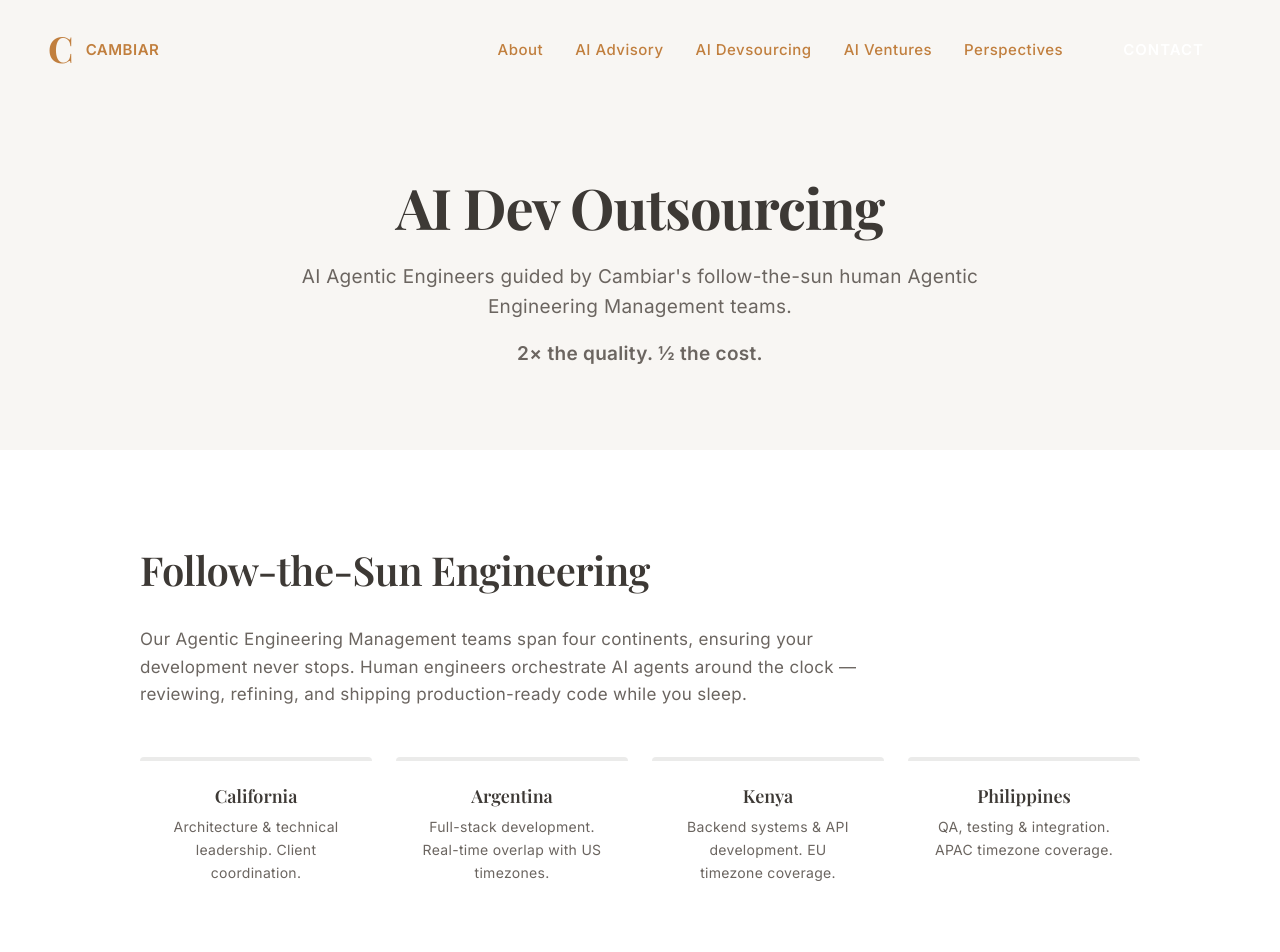
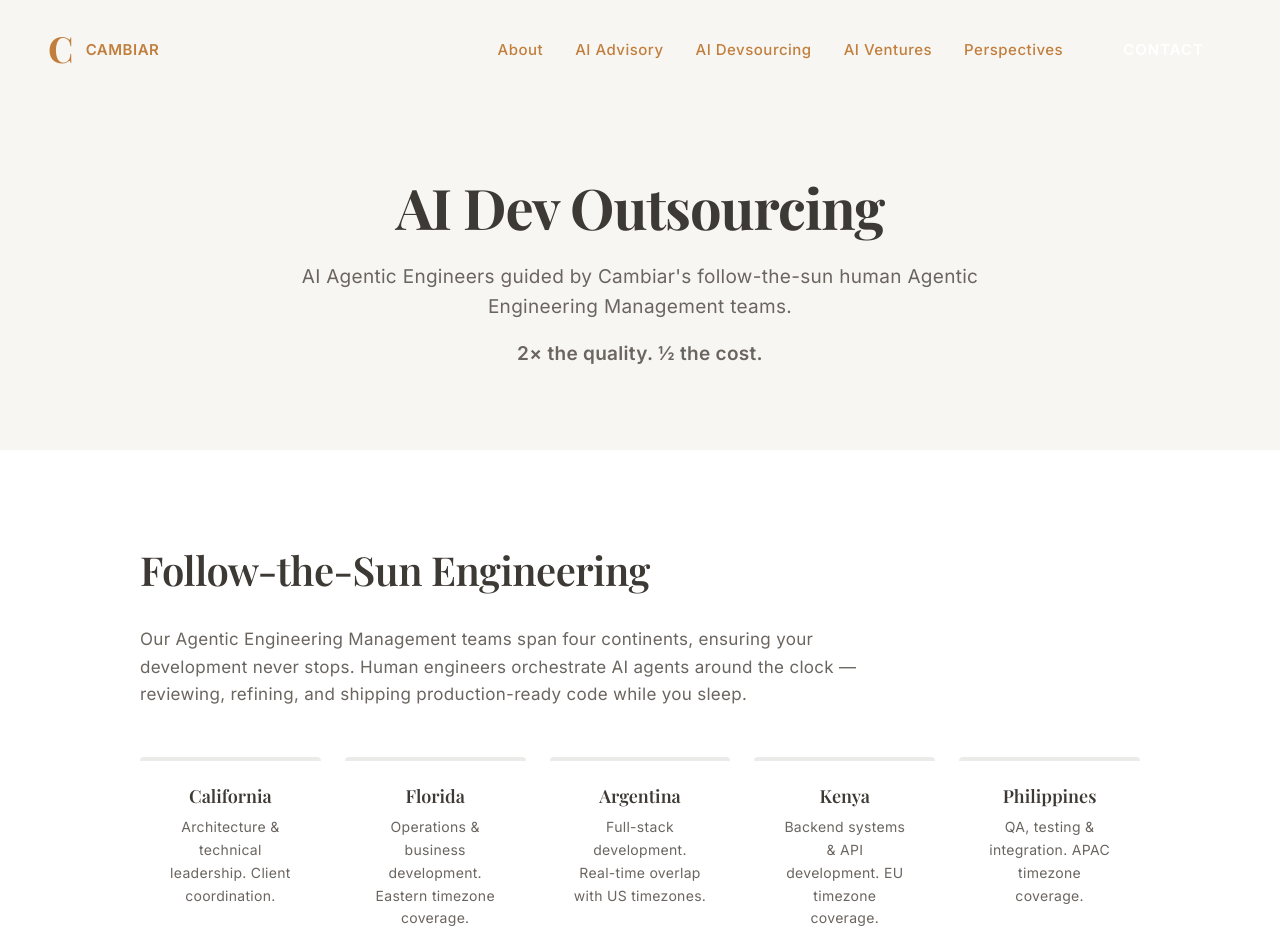
Before and after one commit to visionik/corp-website, a React (Vite) app: page /AI-developer-outsourcing in a window 1280 px wide. Shown: the top 952 px of the page. Built offline with nearby package versions, Linux system fonts and the light colour scheme; a web font is replaced by a local one.

Commit message:
feat(pages): add Florida location and OpenClaw to tools list
- Add Florida location to AI Dev Outsourcing follow-the-sun engineering
- Add OpenClaw to Advisory AI tools list (alphabetically ordered)

```diff
--- a/src/app/pages/AI-Devsourcing.tsx
+++ b/src/app/pages/AI-Devsourcing.tsx
@@ -27,11 +27,18 @@ export function AIDevsourcing() {
             Our Agentic Engineering Management teams span four continents, ensuring your development never stops. Human engineers orchestrate AI agents around the clock — reviewing, refining, and shipping production-ready code while you sleep.
           </p>
 
-          <div className="grid md:grid-cols-4 gap-6">
+          <div className="grid md:grid-cols-3 lg:grid-cols-5 gap-6">
             <div className="bg-warm-cream rounded-[4px] p-6 border-t-4 border-deep-amber text-center">
               <h3 className="mb-2 text-[18px]">California</h3>
               <p className="text-text-gray text-[14px] leading-relaxed">
                 Architecture & technical leadership. Client coordination.
+              </p>
+            </div>
+
+            <div className="bg-warm-cream rounded-[4px] p-6 border-t-4 border-deep-amber text-center">
+              <h3 className="mb-2 text-[18px]">Florida</h3>
+              <p className="text-text-gray text-[14px] leading-relaxed">
+                Operations & business development. Eastern timezone coverage.
               </p>
             </div>
 
--- a/src/app/pages/Advisory.tsx
+++ b/src/app/pages/Advisory.tsx
@@ -59,6 +59,7 @@ export function Advisory() {
                     <span className="bg-white px-3 py-1 rounded">Gamma</span>
                     <span className="bg-white px-3 py-1 rounded">Google</span>
                     <span className="bg-white px-3 py-1 rounded">Granola</span>
+                    <span className="bg-white px-3 py-1 rounded">OpenClaw</span>
                     <span className="bg-white px-3 py-1 rounded">Pine</span>
                     <span className="bg-white px-3 py-1 rounded">Superhuman</span>
                     <span className="bg-white px-3 py-1 rounded">Warp</span>
```
